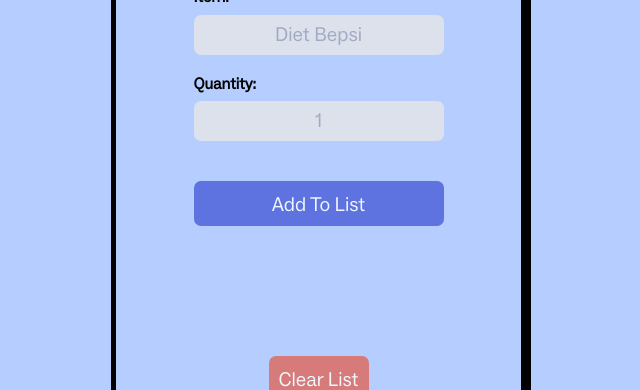
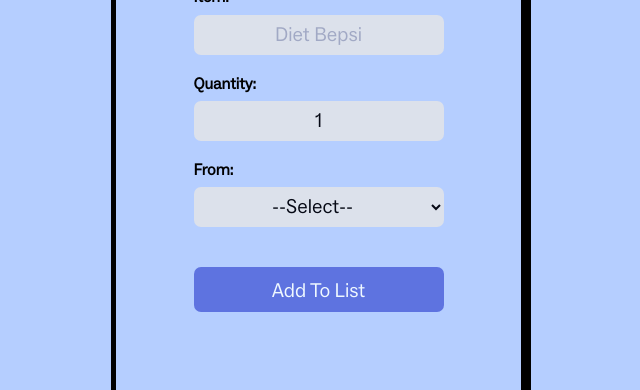
Before and after one commit to jv-pv/Firebase-Shop-List-App, a website built with Vite: page index.html in a window 1280 px wide. Shown: the part 410-800 px from the top of the page, without its empty margins (319-959 px from the left). Built offline with nearby package versions, Linux system fonts and the light colour scheme; no server answers.

Commit message:
Added select element for to organize sublist's
Instead of having a single list, now a user can define what the list is for.

```diff
--- a/index.html
+++ b/index.html
@@ -1,5 +1,6 @@
 <!DOCTYPE html>
 <html>
+
 <head>
     <link rel="stylesheet" href="https://cdnjs.cloudflare.com/ajax/libs/normalize/8.0.1/normalize.css">
     <meta name="viewport" content="width=device-width, initial-scale=1.0">
@@ -14,10 +15,11 @@
     <link rel="stylesheet" href="index.css">
     <title>Shopping List</title>
 </head>
+
 <body>
     <main>
 
-            <div class="container">
+        <section class="container">
 
             <h1>Shopping List</h1>
             <img src="./Assets/Images/Shop-List-Logo.png">
@@ -30,22 +32,35 @@
 
                 <div class="input-field">
                     <label for="input-field-quantity">Quantity:</label>
-                        <input type="tel" id="input-field-quantity" placeholder="1" pattern="\d*" >
+                    <input type="tel" id="input-field-quantity" placeholder="1" pattern="\d*" min="1" value="1">
+                </div>
+
+                <div class="input-field">
+                    <label for="select-from">From:</label>
+                    <select name="select-from" id="select-from">
+                        <option value="null">--Select--</option>
+                        <option value="Supermax">Supermax</option>
+                        <option value="Freshmart">Freshmart</option>
+                        <option value="Pharmacy">Pharmacy</option>
+                        <option value="Other">Other</option>
+                    </select>
                 </div>
 
                 <button class="add-button">Add To List</button>
             </form>
             <div class="list-container">
-                    <ul id="shopping-list">
+                <ul class="shopping-list" id="shopping-list">
                 </ul>
             </div>
 
-                <button class="clear-button">Clear List</button>
+            <button class="clear-button">Clear All</button>
+
+        </section>
 
     </main>
 
 
-            </div>
     <script src="index.js" type="module"></script>
 </body>
+
 </html>
```
Lines whose indentation alone changed are shown as unchanged.
